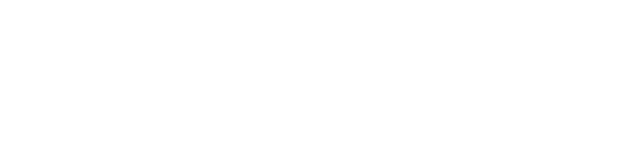
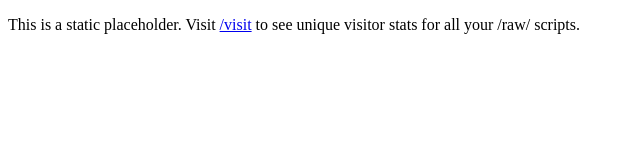
Before and after one commit to john2032-design/VortixWorld.BypassUserscript, a website: page index.html in a window 1280 px wide. Shown: the whole page, without its empty margins (0-640 px from the left). Drawn offline with Linux system fonts and the light colour scheme.

Commit message:
Update index.html

```diff
--- a/index.html
+++ b/index.html
@@ -5,5 +5,7 @@
   <meta name="viewport" content="width=device-width, initial-scale=1.0">
   <title>Vercel</title>
 </head>
-<body></body>
+<body>
+  <p>This is a static placeholder. Visit <a href="/visit">/visit</a> to see unique visitor stats for all your /raw/ scripts.</p>
+</body>
 </html>
```
